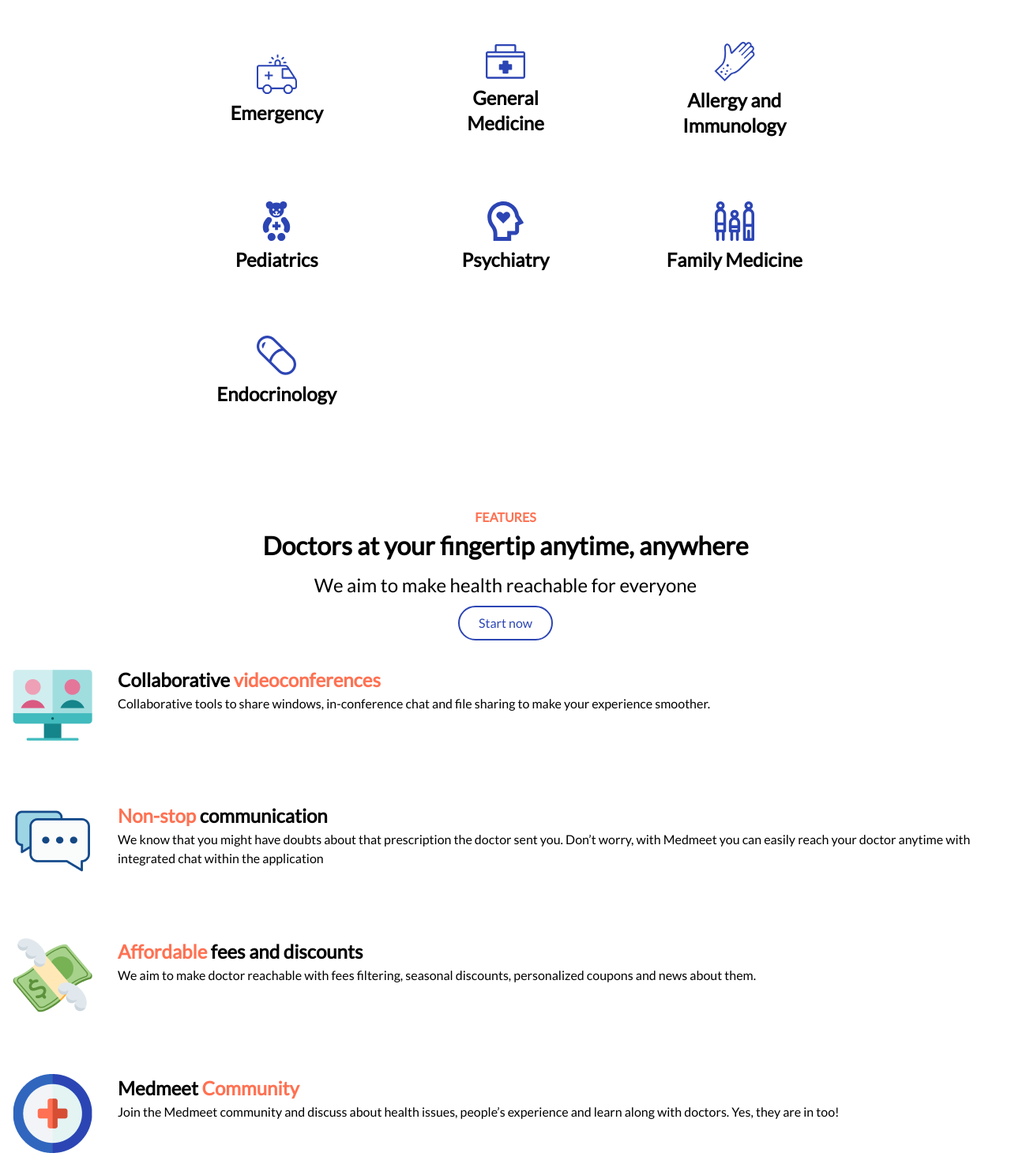
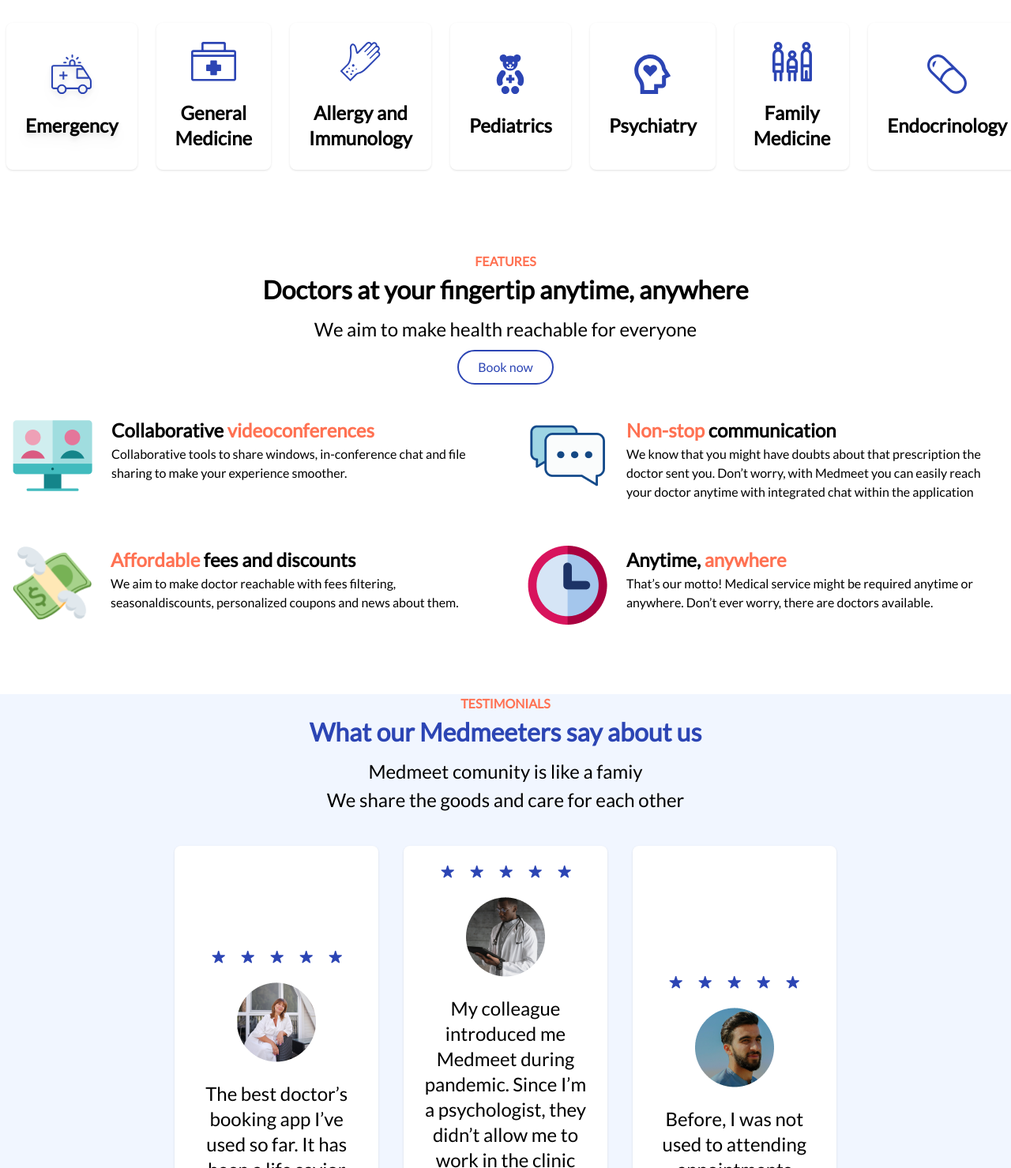
Before and after one commit to Mauricio-nn/medmeet-landing, a website: page src/index.html in a window 1280 px wide. Shown: the part 1183-2662 px from the top of the page at 79% size. Drawn offline with nearby package versions, Linux system fonts and the light colour scheme; files whose address does not match are found by name.

Commit message:
feat: add features responsive design

```diff
--- a/src/index.html
+++ b/src/index.html
@@ -55,13 +55,12 @@
             <button class="btn btn-primary-full">Sign up</button>
           </div>
         </div>
-
         <!-- Steps -->
-        <div class="lg:flex flex-row sm:overflow-x-auto p-12 container">
+        <div class="lg:flex flex-row p-12 container">
           <div class="card-steps">
             <img class="pb-6" src="./assets/calendar-svgrepo-com 1.svg" alt="calendar" />
-            <h1 class="text-32 font-medium">01 Book an appointment</h1>
-            <p class="text-16">No more waiting for hours in a clinic, or months to see yourdoctor. Doctors on your schedule, book online for reasonableprices.</p>
+            <h1 class="text-32 font-medium">01 Book an Appointment</h1>
+            <p class="text-16">No more waiting for hours in a clinic to see your doctor. Doctors on your schedule, book online for reasonableprices.</p>
           </div>
           <div class="card-steps">
             <img class="pb-6" src="./assets/doctor.svg" alt="doctor" />
@@ -84,33 +83,33 @@
 
         <!-- CARDS CONTAINERS-->
         <div class="flex w-full justify-center">
-          <div class="flex overflow-x-auto md:grid md:w-2/3 md:justify-items-center md:grid-cols-7 lg:grid-cols-3 py-8 px-2 gap-8">
-            <div class="specialtie-card">
-              <img class="h-50px w-auto" src="./assets/assets-specialties/emergency-specialtie.svg"/>
+          <div class="flex overflow-x-auto md:justify-items-center lg:grid-cols-7 py-8 px-2 gap-6">
+            <div class="specialtie-card drop-shadow-lg">
+              <img class="h-[50px] w-auto" src="./assets/assets-specialties/emergency-specialtie.svg"/>
               <h3 class="text-center text-2xl font-semibold">Emergency</h3>
             </div>
             <div class="specialtie-card">
-              <img class="h-50px w-auto" src="./assets/assets-specialties/general-medicine-specialtie.svg"/>
-              <h3 class="text-center text-2xl font-semibold">General <br />Medicine</h3>
+              <img class="h-[50px] w-auto" src="./assets/assets-specialties/general-medicine-specialtie.svg"/>
+              <h3 class="text-center text-2xl font-semibold">General Medicine</h3>
             </div>
             <div class="specialtie-card">
-              <img class="h-50px w-auto" src="./assets/assets-specialties/allergy-specialtie.svg"/>
-              <h3 class="text-center text-2xl font-semibold">Allergy and <br />Immunology</h3>
+              <img class="h-[50px] w-auto" src="./assets/assets-specialties/allergy-specialtie.svg"/>
+              <h3 class="text-center text-2xl font-semibold">Allergy and Immunology</h3>
             </div>
             <div class="specialtie-card">
-              <img class="h-50px w-auto" src="./assets/assets-specialties/pediatrics-specialties.svg"/>
+              <img class="h-[50px] w-auto" src="./assets/assets-specialties/pediatrics-specialties.svg"/>
               <h3 class="text-center text-2xl font-semibold">Pediatrics</h3>
             </div>
             <div class="specialtie-card">
-              <img class="h-50px w-auto" src="./assets/assets-specialties/psychiatry-specialtie.svg"/>
+              <img class="h-[50px] w-auto" src="./assets/assets-specialties/psychiatry-specialtie.svg"/>
               <h3 class="text-center text-2xl font-semibold">Psychiatry</h3>
             </div>
             <div class="specialtie-card">
-              <img class="h-50px w-auto" src="./assets/assets-specialties/family-medicine-specialtie.svg"/>
+              <img class="h-[50px] w-auto" src="./assets/assets-specialties/family-medicine-specialtie.svg"/>
               <h3 class="text-center text-2xl font-semibold">Family Medicine</h3>
             </div>
             <div class="specialtie-card">
-              <img class="h-50px w-auto"src="./assets/assets-specialties/endocrinology-specialtie.svg"/>
+              <img class="h-[50px] w-auto"src="./assets/assets-specialties/endocrinology-specialtie.svg"/>
               <h3 class="text-center text-2xl font-semibold">Endocrinology</h3>
             </div>
           </div>
@@ -119,99 +118,58 @@
 
       <!-- Features -->
       <section id="features-link">
-        <div class="container">
-          <div class="flex flex-col items-center">
-            <h1
-              class="text-center text-16 text-contrast font-bold"
-            >
-              FEATURES
-            </h1>
-            <h2 class="mb-2 text-center text-32 font-bold">
-              Doctors at your fingertip anytime, anywhere
-            </h2>
-            <p class="mb-2 text-center text-24 font-medium">
-              We aim to make health reachable for everyone
-            </p>
-            <button class="mb-4 text-16 btn btn-secondary-fill">
-              Start now
-            </button>
+        <div class="container gap-6">
+          <div class="flex flex-col items-center pb-6">
+            <h1 class="text-center text-16 text-contrast font-extrabold">FEATURES</h1>
+            <h2 class="mb-2 text-center text-32 font-bold">Doctors at your fingertip anytime, anywhere</h2>
+            <p class="mb-2 text-center text-24 font-medium">We aim to make health reachable for everyone</p></button>
+            <button href="#" class="btn btn-secondary-fill">Book now</button>
           </div>
-          <div class="flex flex-wrap md:gap-10">
-            <div class="md:w-45 p-4 w100 flex gap-8 sm:w-100">
-              <img
-                class="feature-img"
-                src="./assets/videocall-svgrepo-com 1.png"
-                alt=""
-              />
+
+          <div class="lg:grid lg:grid-cols-2 md:gap-6">
+            <!-- Feature 1 -->
+            <div class="feature-card p-4 flex gap-6">
+              <img class="specialtie-card-icon" src="./assets/videocall-svgrepo-com 1.png" alt="Collaborative videoconferences"/>
               <div>
-                <h3 class="text-24 font-bold">
-                  Collaborative
-                  <span class="text-contrast">videoconferences</span>
-                </h3>
-                <p class="text-16">
-                  Collaborative tools to share windows, in-conference chat and
-                  file sharing to make your experience smoother.
-                </p>
+                <h3 class="text-24 font-bold">Collaborative<span class="text-contrast"> videoconferences</span></h3>
+                <p class="text-16">Collaborative tools to share windows, in-conference chat and file sharing to make your experience smoother.</p>
               </div>
             </div>
-            <div class="md:w-45 p-4 w100 flex gap-8 sm:w-100">
-              <img
-                class="feature-img"
-                src="./assets/chat-svgrepo-com 1.png"
-                alt=""
-              />
+            <!-- Feature 2 -->
+            <div class="feature-card p-4 flex gap-6">
+              <img class="specialtie-card-icon" src="./assets/chat-svgrepo-com 1.png" alt="Non-stop communication"/>
               <div>
-                <h3 class="text-24 font-bold">
-                  <span class="text-contrast">Non-stop</span> communication
-                </h3>
-                <p class="text-16">
-                  We know that you might have doubts about that prescription the
-                  doctor sent you. Don’t worry, with Medmeet you can easily
-                  reach your doctor anytime with integrated chat within the
-                  application
-                </p>
+                <h3 class="text-24 font-bold"><span class="text-contrast">Non-stop</span> communication</h3>
+                <p class="text-16">We know that you might have doubts about that prescription the doctor sent you. Don’t worry, with Medmeet you can easily reach your doctor anytime with integrated chat within the application</p>
               </div>
             </div>
-            <div class="md:w-45 p-4 w100 flex gap-8 sm:w-100">
-              <img
-                class="feature-img"
-                src="./assets/money-with-wings-svgrepo-com 1.png"
-                alt=""
-              />
+            <!-- Feature 3 -->
+            <div class="feature-card p-4 flex gap-6">
+              <img class="specialtie-card-icon" src="./assets/money-with-wings-svgrepo-com.png" alt="Affordable fees and discounts"/>
               <div>
-                <h3 class="text-24 font-bold">
-                  <span class="text-contrast">Affordable</span> fees and discounts
-                </h3>
-                <p class="text-16">
-                  We aim to make doctor reachable with fees filtering, seasonal
-                  discounts, personalized coupons and news about them.
-                </p>
+                <h3 class="text-24 font-bold"><span class="text-contrast">Affordable</span> fees and discounts</h3>
+                <p class="text-16">We aim to make doctor reachable with fees filtering, seasonaldiscounts, personalized coupons and news about them.</p>
               </div>
             </div>
-            <div class="md:w-45 p-4 w100 flex gap-8 sm:w-100">
-              <img class="feature-img" src="./assets//icon 2.png" alt="" />
+            <!-- Feature 4 -->
+            <div class="feature-card p-4 flex gap-6">
+              <img class="specialtie-card-icon" src="./assets/clock-svgrepo-com.png" alt="Anytime, anywhere"/>
               <div>
-                <h3 class="text-24 font-bold">
-                  Medmeet <span class="text-contrast">Community</span>
-                </h3>
-                <p class="text-16">
-                  Join the Medmeet community and discuss about health issues,
-                  people’s experience and learn along with doctors. Yes, they
-                  are in too!
-                </p>
+                <h3 class="text-24 font-bold">Anytime, <span class="text-contrast">anywhere</span></h3>
+                <p class="text-16">That’s our motto! Medical service might be required anytime or anywhere. Don’t ever worry, there are doctors available. </p>
               </div>
             </div>
           </div>
         </div>
       </section>
+
       <!-- Testimonials -->
       <section id="customer-link">
         <div class="container bg-snow">
           <div class="flex flex-col items-center">
             <h1 class=" text-centertext-16 text-contrast font-bold">TESTIMONIALS</h1>
             <h2 class="mb-2 text-center text-32 font-bold text-primary">What our Medmeeters say about us</h2>
-            <p class="mb-2 text-center text-24"><i>Medmeet comunity is like a famiy<br>
-                We share the goods and care for each other</i></p>
+            <p class="mb-2 text-center text-24"><a>Medmeet comunity is like a famiy<br>We share the goods and care for each other</a></p>
           </div>
 
           <!-- CARDS CONTAINERS-->
--- a/src/styles/style.css
+++ b/src/styles/style.css
@@ -43,13 +43,18 @@
 
   /*Cards*/
   .card-steps {
-    @apply bg-secondary drop-shadow-lg shadow-black text-white stroke-black-500;
+    @apply bg-secondary shadow drop-shadow-lg text-white;
     @apply py-14 px-8;
     @apply hover:scale-105 duration-150;
   }
 
   .specialtie-card {
-    @apply flex flex-col justify-center rounded-lg items-center p-6 gap-2;
-    @apply min-w-[16rem] md:min-w-min;
+    @apply flex flex-col justify-center items-center gap-6 w-full;
+    @apply rounded-lg shadow px-6 py-6;
+  }
+
+  .specialtie-card-icon{
+    @apply h-[100px] w-auto;
+    @apply hover:scale-95 duration-200;
   }
 }
```
Also changed, not shown: src/assets/clock-svgrepo-com.png (added), src/assets/icon-medmeet.png (renamed from src/assets/icon 2.png), src/assets/money-with-wings-svgrepo-com.png (renamed from src/assets/money-with-wings-svgrepo-com 1.png), src/styles/tailwind.min.css.
